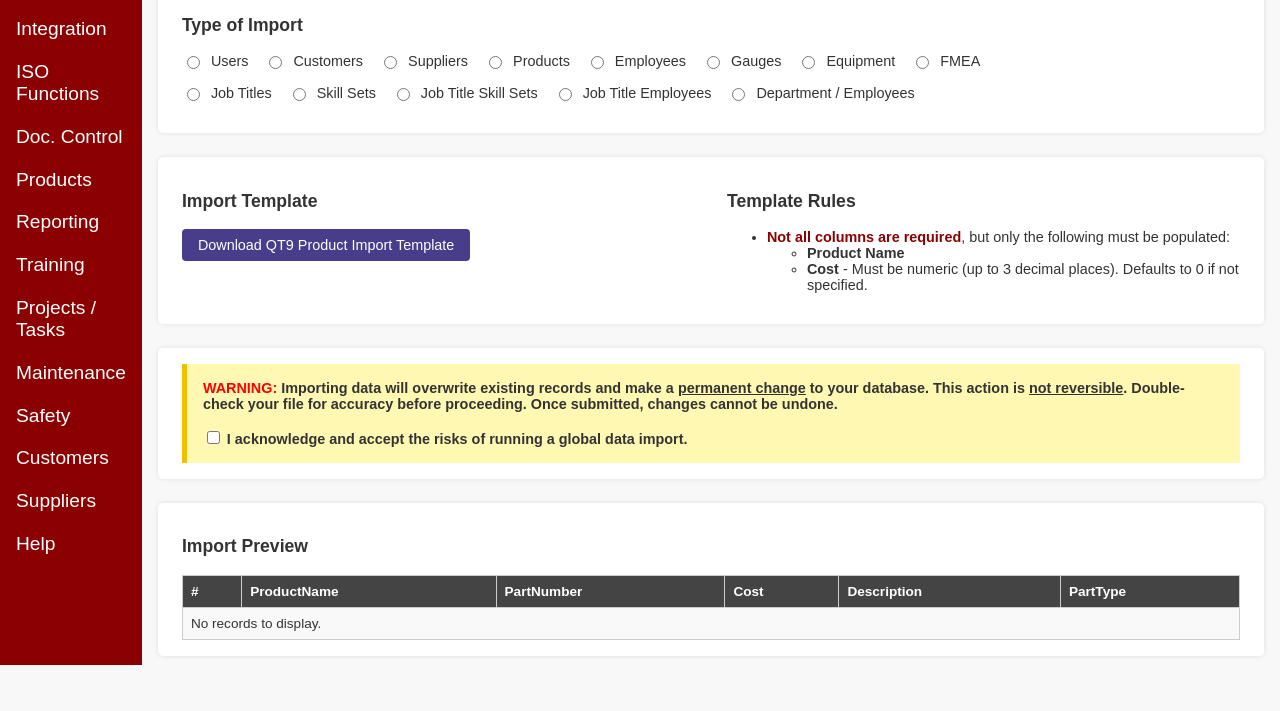
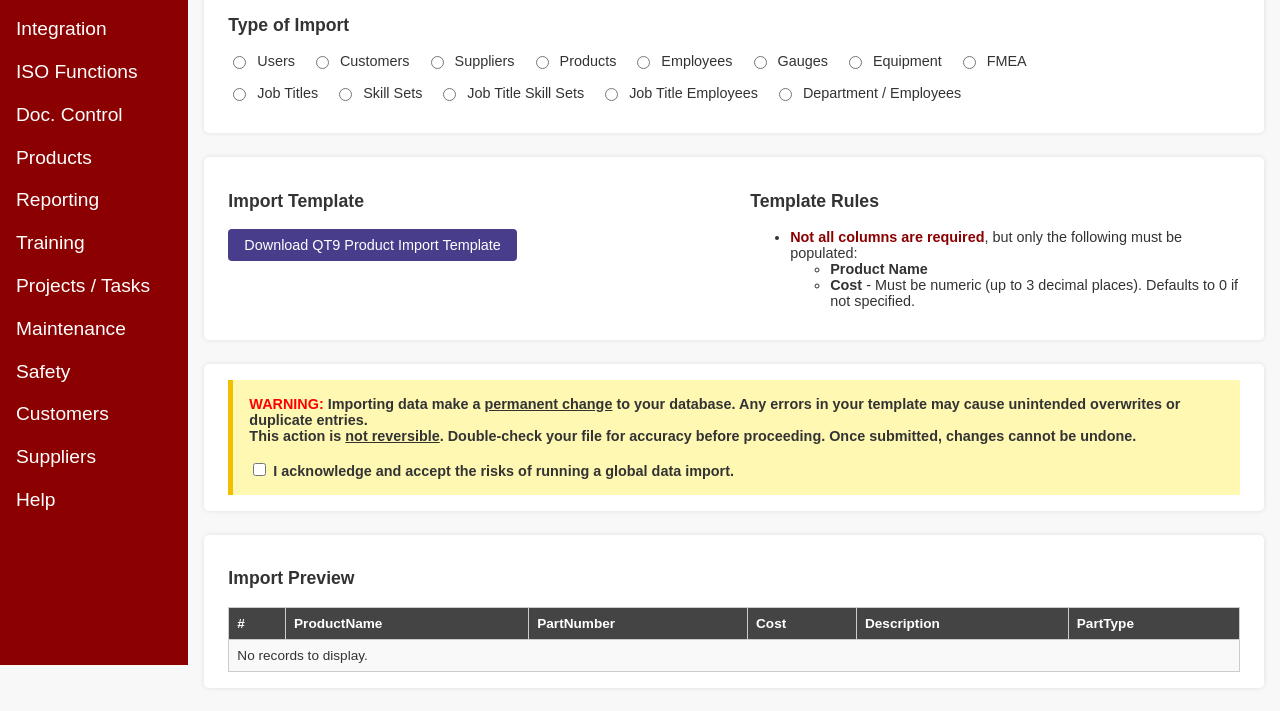
Before and after one commit to spulidoqt9/qt9-import-demo, a plain HTML site: page index.html in a window 1280 px wide. Shown: the part 135-846 px from the top of the page. Drawn offline with Linux system fonts and the light colour scheme.

Commit message:
Update index.html

```diff
--- a/index.html
+++ b/index.html
@@ -204,7 +204,7 @@
 
     <div class="card">
       <div class="disclaimer-box">
-        <span>WARNING:</span> Importing data will overwrite existing records and make a <u>permanent change</u> to your database.
+        <span>WARNING:</span> Importing data make a <u>permanent change</u> to your database. Any errors in your template may cause unintended overwrites or duplicate entries.</br>
         This action is <u>not reversible</u>. Double-check your file for accuracy before proceeding.
         Once submitted, changes cannot be undone.<br><br>
         <label><input type="checkbox" name="acknowledge" onchange="toggleImportSections(this)" /> I acknowledge and accept the risks of running a global data import.</label>
```
